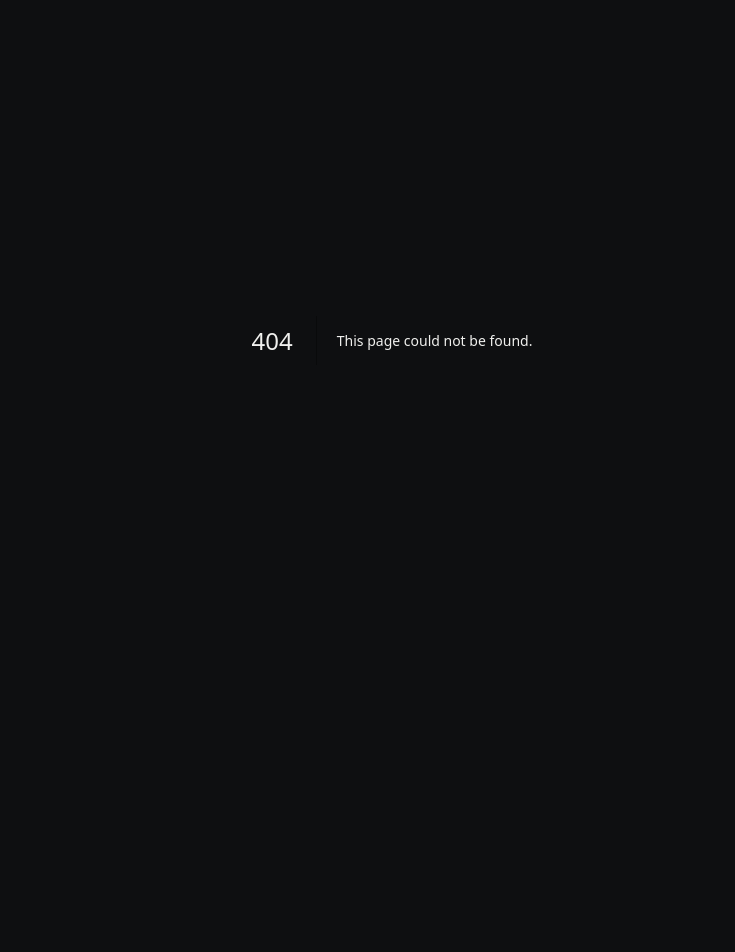
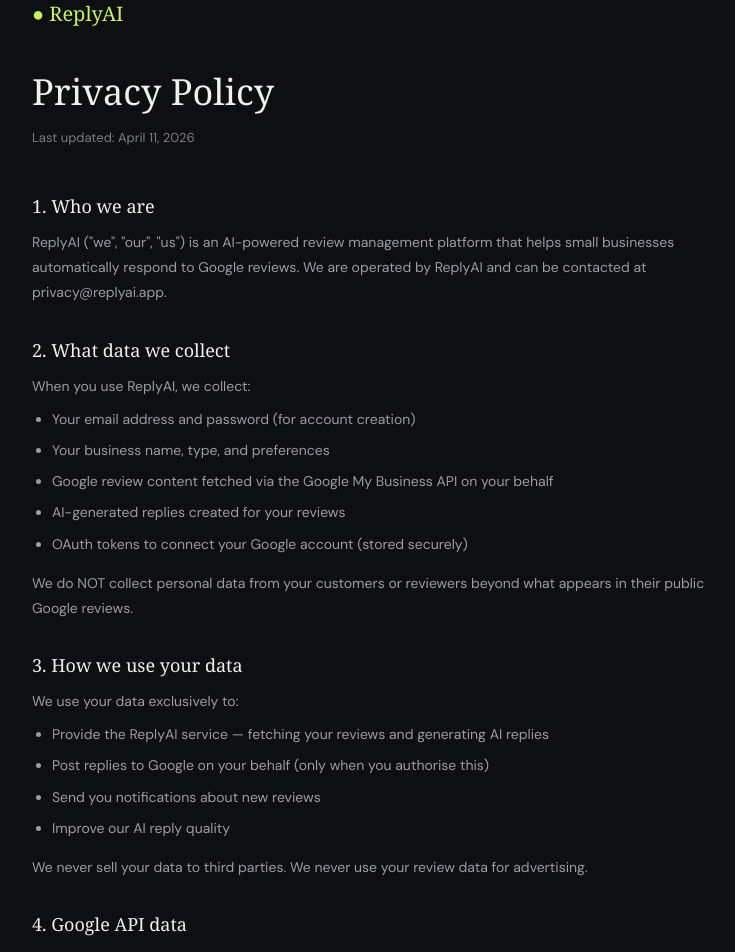
Before and after one commit to kabradikshant-spec/replyai, a Next.js app: page /privacy in a window 1280 px wide. Before the commit this address had no page. Shown: the part 60-1012 px from the top of the page, without its empty margins (248-983 px from the left). Before the commit the page ends 800 px from the top, so only its background shows below. Built offline with nearby package versions, Linux system fonts and the light colour scheme.

Commit message:
add privacy and terms pages

```diff
--- /dev/null
+++ b/app/privacy/page.js
@@ -0,0 +1,118 @@
+'use client'
+
+export default function Privacy() {
+  return (
+    <div style={s.page}>
+      <div style={s.container}>
+        <div style={s.logo}>● ReplyAI</div>
+        <h1 style={s.title}>Privacy Policy</h1>
+        <p style={s.date}>Last updated: April 11, 2026</p>
+
+        <Section title="1. Who we are">
+          ReplyAI ("we", "our", "us") is an AI-powered review management platform that helps small businesses automatically respond to Google reviews. We are operated by ReplyAI and can be contacted at privacy@replyai.app.
+        </Section>
+
+        <Section title="2. What data we collect">
+          When you use ReplyAI, we collect:
+          <ul style={s.list}>
+            <li>Your email address and password (for account creation)</li>
+            <li>Your business name, type, and preferences</li>
+            <li>Google review content fetched via the Google My Business API on your behalf</li>
+            <li>AI-generated replies created for your reviews</li>
+            <li>OAuth tokens to connect your Google account (stored securely)</li>
+          </ul>
+          We do NOT collect personal data from your customers or reviewers beyond what appears in their public Google reviews.
+        </Section>
+
+        <Section title="3. How we use your data">
+          We use your data exclusively to:
+          <ul style={s.list}>
+            <li>Provide the ReplyAI service — fetching your reviews and generating AI replies</li>
+            <li>Post replies to Google on your behalf (only when you authorise this)</li>
+            <li>Send you notifications about new reviews</li>
+            <li>Improve our AI reply quality</li>
+          </ul>
+          We never sell your data to third parties. We never use your review data for advertising.
+        </Section>
+
+        <Section title="4. Google API data">
+          ReplyAI uses the Google My Business API to access your business reviews and post replies. We request only the minimum permissions necessary:
+          <ul style={s.list}>
+            <li>Read your Google Business reviews</li>
+            <li>Post replies to reviews on your behalf</li>
+            <li>View your business location information</li>
+          </ul>
+          We do not access your Gmail, Google Drive, contacts, or any other Google services. You can revoke our access at any time from your Google Account settings or from ReplyAI Settings.
+
+          Our use and transfer of information received from Google APIs adheres to the <a href="https://developers.google.com/terms/api-services-user-data-policy" style={s.link}>Google API Services User Data Policy</a>, including the Limited Use requirements.
+        </Section>
+
+        <Section title="5. Data storage and security">
+          Your data is stored securely using Supabase (PostgreSQL database with row-level security). OAuth tokens are encrypted at rest. We use HTTPS for all data transmission. We never store your Google account password — only OAuth tokens issued by Google.
+        </Section>
+
+        <Section title="6. Data retention">
+          We retain your data for as long as your account is active. If you delete your account, we permanently delete all your data within 30 days. You can request deletion at any time by emailing privacy@replyai.app.
+        </Section>
+
+        <Section title="7. Your rights">
+          You have the right to:
+          <ul style={s.list}>
+            <li>Access all data we hold about you</li>
+            <li>Correct inaccurate data</li>
+            <li>Delete your account and all associated data</li>
+            <li>Export your data</li>
+            <li>Revoke Google access at any time</li>
+          </ul>
+          To exercise these rights, email us at privacy@replyai.app.
+        </Section>
+
+        <Section title="8. Third-party services">
+          ReplyAI uses these third-party services:
+          <ul style={s.list}>
+            <li><strong>Anthropic Claude API</strong> — to generate AI replies (review text is sent to Anthropic for processing)</li>
+            <li><strong>Google My Business API</strong> — to fetch reviews and post replies</li>
+            <li><strong>Supabase</strong> — for database and authentication</li>
+            <li><strong>Stripe</strong> — for payment processing (we never store card details)</li>
+            <li><strong>Vercel</strong> — for hosting</li>
+          </ul>
+        </Section>
+
+        <Section title="9. Cookies">
+          We use only essential cookies required for authentication and session management. We do not use tracking or advertising cookies.
+        </Section>
+
+        <Section title="10. Changes to this policy">
+          We may update this policy occasionally. We will notify you by email of any significant changes. Continued use of ReplyAI after changes means you accept the updated policy.
+        </Section>
+
+        <Section title="11. Contact us">
+          For any privacy questions or requests, contact us at:<br/>
+          📧 privacy@replyai.app
+        </Section>
+
+        <div style={s.back} onClick={() => window.location.href = '/'}>← Back to ReplyAI</div>
+      </div>
+    </div>
+  )
+}
+
+function Section({ title, children }) {
+  return (
+    <div style={{ marginBottom: 32 }}>
+      <h2 style={{ fontFamily:'Georgia,serif', fontSize:18, color:'#f0f0ee', marginBottom:12, fontWeight:400 }}>{title}</h2>
+      <div style={{ fontSize:14, color:'#9a9da6', lineHeight:1.8 }}>{children}</div>
+    </div>
+  )
+}
+
+const s = {
+  page:      { minHeight:'100vh', background:'#0e0f11', fontFamily:'DM Sans,sans-serif', padding:'60px 24px' },
+  container: { maxWidth:720, margin:'0 auto' },
+  logo:      { fontFamily:'Georgia,serif', fontSize:20, color:'#c8f064', marginBottom:40, cursor:'pointer' },
+  title:     { fontFamily:'Georgia,serif', fontSize:36, color:'#f0f0ee', marginBottom:8, fontWeight:400 },
+  date:      { fontSize:13, color:'#7a7d85', marginBottom:48 },
+  list:      { paddingLeft:20, marginTop:8, display:'flex', flexDirection:'column', gap:6 },
+  link:      { color:'#c8f064' },
+  back:      { fontSize:13, color:'#7a7d85', cursor:'pointer', marginTop:60 },
+}
```
